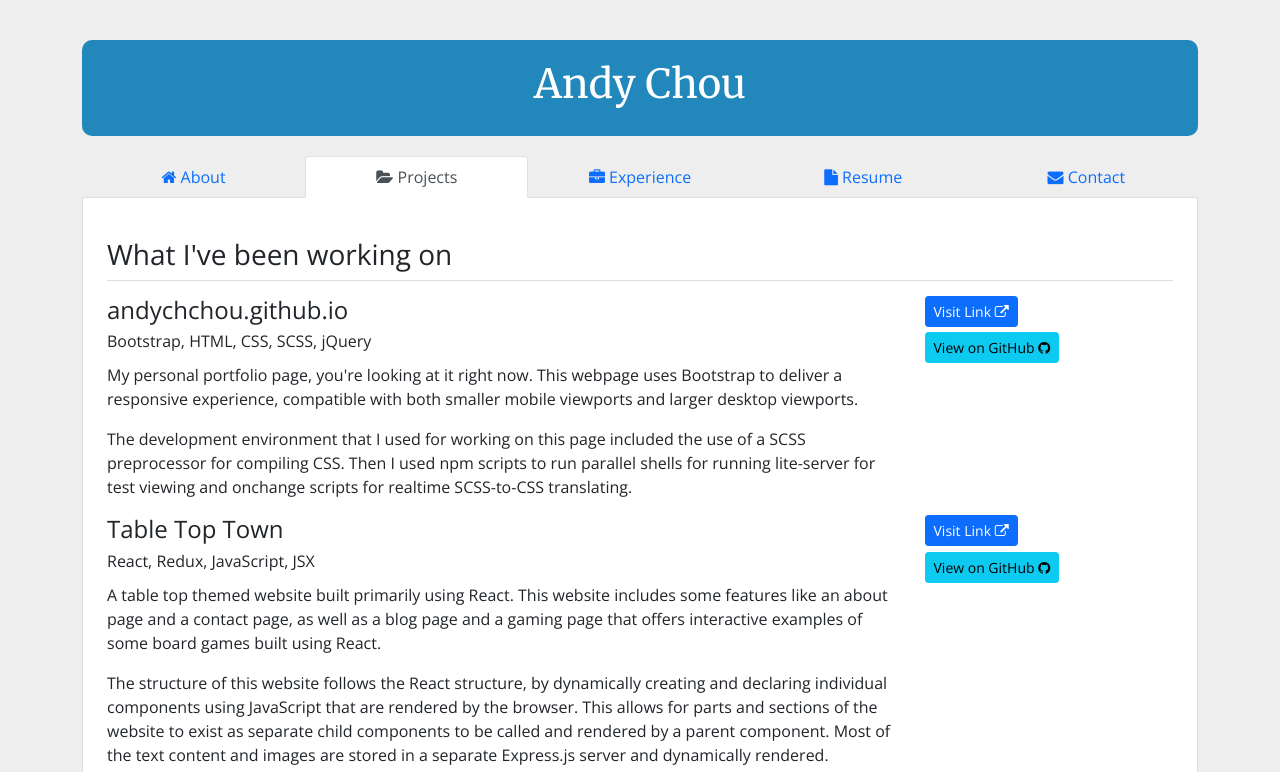
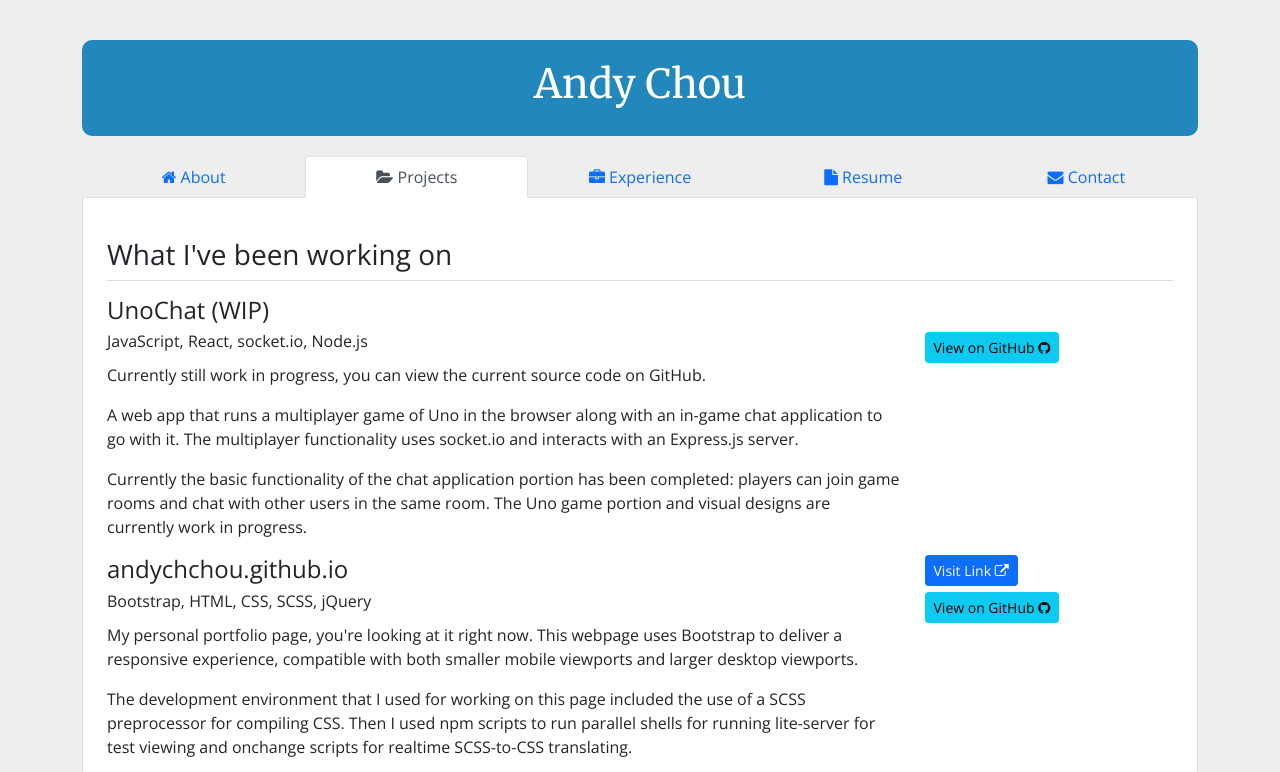
Before and after one commit to andychchou/andychchou.github.io, a website: page index.html in a window 1280 px wide. Both pictures are taken after a click on the tab "Projects". Shown: the top 772 px of the page. Drawn offline with nearby package versions, Linux system fonts and the light colour scheme; files that its build step writes are made by us from their sources.

Commit message:
unochat added

```diff
--- a/index.html
+++ b/index.html
@@ -51,6 +51,29 @@
             <div class="tab-pane fade" id="projects" role="tabpanel" aria-labelledby="projects-tab">
                 <div class="page-header">
                     <h3>What I've been working on</h3>
+                </div>
+                <div class="row">
+                    <div class="col-md-9">
+                        <h4>UnoChat (WIP)</h4>
+                    </div>
+                    <div class="col-md-3">
+
+                    </div>
+                </div>
+                <div class="row">
+                    <div class="col-md-9">
+                        <h6>JavaScript, React, socket.io, Node.js</h6>
+                    </div>
+                    <div class="col-md-3">
+                        <a href="https://github.com/andychchou/unochat" class="btn btn-info btn-sm" role="button" target="_blank">View on GitHub <span class="fa fa-github"></span></a>
+                    </div>
+                </div>
+                <div class="row">
+                    <div class="col-md-9">
+                        <p>Currently still work in progress, you can view the current source code on GitHub.</p>
+                        <p>A web app that runs a multiplayer game of Uno in the browser along with an in-game chat application to go with it. The multiplayer functionality uses socket.io and interacts with an Express.js server.</p>
+                        <p>Currently the basic functionality of the chat application portion has been completed: players can join game rooms and chat with other users in the same room. The Uno game portion and visual designs are currently work in progress.</p>
+                    </div>
                 </div>
                 <div class="row">
                     <div class="col-md-9">
```
